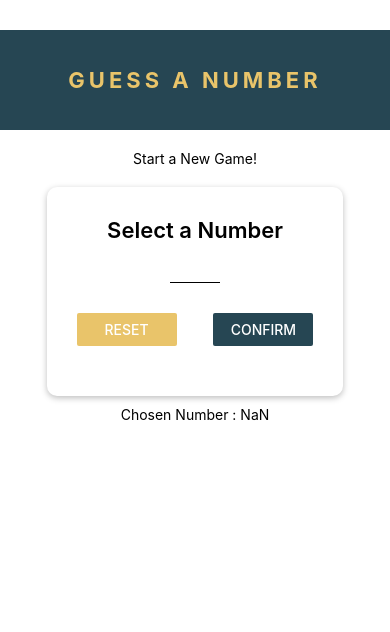
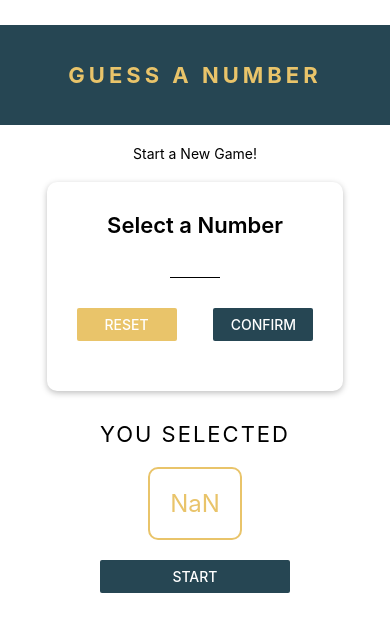
Before and after one commit to Sashankr/Guess-A-Number-App, a React Native app: screen / in a window 390 px wide. Both pictures are taken after a click on the button "CONFIRM". Shown: the top 632 px of the page. Built offline with nearby package versions, Linux system fonts and the light colour scheme.

Commit message:
Completed building the game

```diff
--- a/App.js
+++ b/App.js
@@ -1,14 +1,40 @@
-import React from 'react';
+import React,{useState} from 'react';
 import { StyleSheet, View } from 'react-native';
 
 import Header from './components/Header';
 import StartGameScreen from './screens/StartGameScreen';
+import GameScreen from './screens/GameScreen';
+import GameOverScreen from './screens/GameOverScreen';
 
 export default function App() {
+  const [userNumber,setUserNumber] = useState();
+  const [guessRounds,setGuessRounds] = useState(0);
+
+  const startGameHandler = (selectedNumber) =>{
+    setUserNumber(selectedNumber)
+  }
+
+  const gameOverHandler = numberOfRounds => {
+    setGuessRounds(numberOfRounds)
+  }
+
+  const configureNewGameHandler = () =>{
+    setGuessRounds(0);
+    setUserNumber(null)
+  }
+
+  let content = <StartGameScreen onStartGame ={startGameHandler} />
+  if(userNumber && guessRounds <=0 ){
+    content = <GameScreen userChoice = {userNumber} onGameOver={gameOverHandler}  />
+  }
+  else if(guessRounds > 0){
+    content =  <GameOverScreen rounds ={guessRounds} userNumber={userNumber} resetGame={configureNewGameHandler}/>
+  }
+
   return (
     <View style={styles.screen}>
       <Header heading = {"Guess a number"}/>
-      <StartGameScreen />
+      {content}
     </View>
   );
 }
@@ -16,6 +42,6 @@ export default function App() {
 const styles = StyleSheet.create({
   screen : {
     flex : 1,
-    paddingTop : 30,
+    paddingTop : 25,
   }
 });
--- /dev/null
+++ b/components/NumberContainer.js
@@ -0,0 +1,30 @@
+import React from 'react'
+import {View,Text,StyleSheet} from 'react-native';
+
+import Colors from '../constants/Colors';
+
+const NumberContainer = (props) => {
+    return (
+        <View style={styles.container}>
+            <Text style={styles.selectedText}>{props.children}</Text>
+        </View>
+    )
+}
+
+const styles = StyleSheet.create({
+
+    selectedText : {
+        color : Colors.secondary,
+        fontSize : 24,
+        borderRadius : 10,
+        borderColor : Colors.secondary,
+        borderWidth : 2,
+        padding : 20,
+    },
+    container :{
+        justifyContent : 'center',
+        alignItems : 'center',
+    }
+})
+
+export default NumberContainer
--- /dev/null
+++ b/screens/GameOverScreen.js
@@ -0,0 +1,25 @@
+import React from 'react'
+import {View,Text,Button,StyleSheet} from 'react-native'
+
+import Colors from '../constants/Colors'
+
+const GameOverScreen = (props) => {
+    return (
+        <View style={styles.screen}>
+            <Text>The game is over</Text>
+            <Text>Number of rounds :{props.rounds}</Text>
+            <Text>User Number : {props.userNumber}</Text>
+            <Button title="New game" color={Colors.primary} onPress={props.resetGame}/>
+        </View>
+    )
+}
+
+const styles = StyleSheet.create({
+    screen : {
+        flex : 1,
+        alignItems: 'center',
+        justifyContent : 'center',
+    }
+})
+
+export default GameOverScreen
--- /dev/null
+++ b/screens/GameScreen.js
@@ -0,0 +1,84 @@
+import React,{ useState, useRef, useEffect  } from 'react'
+import {View,Text,StyleSheet,Button,Alert} from 'react-native'
+
+
+import NumberContainer from '../components/NumberContainer';
+import Card from '../components/Card';
+import Colors from '../constants/Colors';
+
+const generateRandomBetween = (min, max, exclude) =>{
+    min = Math.ceil(min);
+    max = Math.floor(max);
+    const rndNum = Math.floor(Math.random() * (max - min)) + min;
+    if(rndNum === exclude){
+        return generateRandomBetween(min, max, exclude)
+    }
+    else{
+        return rndNum;
+    }
+}
+
+const GameScreen = (props) => {
+    const [currentGuess,setCurrentGuess] = useState(generateRandomBetween(1,100,props.userChoice))
+    const [rounds,setRounds] = useState(0);
+
+    const currentLow = useRef(1)
+    const currentHigh = useRef(100)
+
+    const {userChoice,onGameOver} = props
+
+    useEffect(()=>{
+        if(currentGuess === props.userChoice){
+            props.onGameOver(rounds);
+        }
+    },[currentGuess,userChoice,onGameOver])
+
+    const nextGuessHandler = direction =>{
+         if((direction === 'lower' && currentGuess < props.userChoice) || (direction ==='greater' && currentGuess > props.userChoice)){
+            Alert.alert('Don\'t lie!', 'You know this is wrong...',[{text:'Sorry!',style :'cancel'}]);
+            return;
+         }
+         if(direction === 'lower'){
+             currentHigh.current = currentGuess;
+         }
+         else{
+             currentLow.current = currentGuess;
+         }
+        const nextNumber = generateRandomBetween(currentLow.current,currentHigh.current,currentGuess);
+        setCurrentGuess(nextNumber);
+        setRounds(curRounds=>curRounds +1);
+    }
+    let success;
+    if(currentGuess === props.userChoice){
+        success = <Text>{currentGuess} is the choice you selected!!!</Text>
+    }
+
+    return (
+        <View style={styles.screen}>
+            <Text>Opponent's Guess</Text>
+            <NumberContainer>{currentGuess}</NumberContainer>
+            <Card style={styles.buttonContainer}>
+                <Button title="Lower" color={Colors.secondary} onPress={ nextGuessHandler.bind(this,'lower')}/>
+                <Button title="Greater" color={Colors.secondary} onPress={nextGuessHandler.bind(this,'greater')}/>
+            </Card>
+            {success}
+        </View>
+    )
+}
+
+const styles = StyleSheet.create({
+    screen : {
+        flex : 1,
+        padding : 10,
+        alignItems  : 'center',
+    },
+    buttonContainer : {
+        flexDirection : 'row',
+        justifyContent : 'space-around',
+        marginTop : 20,
+        width : 300,
+        maxWidth : '80%',
+    }
+})
+
+export default GameScreen
--- a/screens/StartGameScreen.js
+++ b/screens/StartGameScreen.js
@@ -11,10 +11,11 @@ import {
 
 import Card from '../components/Card'
 import Input from '../components/Input';
+import NumberContainer from '../components/NumberContainer';
 
 import Colors from "../constants/Colors";
 
-const StartGameScreen = () => {
+const StartGameScreen = (props) => {
 
     const [userInputNumber,setUserInputNumber] = useState('');
     const [isConfirmed,setIsConfirmed] = useState(false);
@@ -41,12 +42,19 @@ const StartGameScreen = () => {
         setIsConfirmed(true)
         setSelectedNumber(chosenNumber)
         setUserInputNumber('');
+        Keyboard.dismiss();
     }
 
     let confirmedOutput;
 
     if(isConfirmed){
-        confirmedOutput = <Text>Chosen Number : {selectedNumber}</Text>
+        confirmedOutput = <View>
+            <Text style={styles.selectedText}>You selected</Text>
+            <NumberContainer>{selectedNumber}</NumberContainer>
+            <View style={styles.start}>
+                <Button title="Start" color={Colors.primary} onPress={()=> props.onStartGame(selectedNumber)} />
+            </View>
+        </View>
     }
 
     return (
@@ -109,6 +117,15 @@ const styles = StyleSheet.create({
     input : {
         width : 50,
         textAlign : 'center',
+    },
+    start : {
+        marginVertical : 20,
+    },
+    selectedText : {
+        marginVertical : 20,
+        fontSize : 22,
+        textTransform : 'uppercase',
+        letterSpacing : 2,
     }
 })
 
```
Also changed, not shown: assets/fonts/OpenSans-Bold.ttf (added), assets/fonts/OpenSans-Regular.ttf (added).
